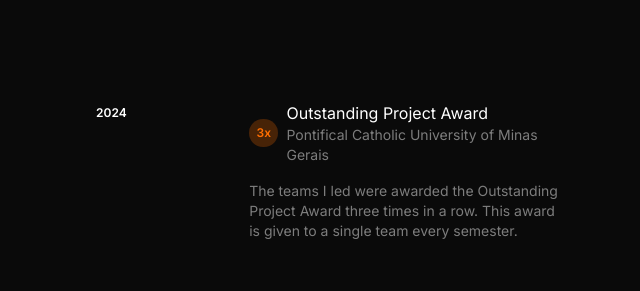
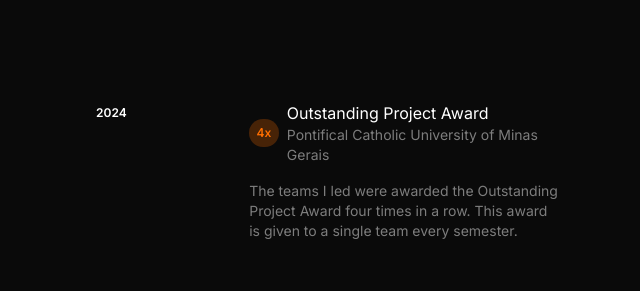
Before and after one commit to lucaazalim/azal.im, a Next.js app: page / in a window 1280 px wide. Shown: the part 2860-3151 px from the top of the page, without its empty margins (511-1151 px from the left). Built offline with nearby package versions, Linux system fonts and the light colour scheme.

Commit message:
Updating "Outstanding Project Award" award count.

```diff
--- a/app/_components/sections/Awards.tsx
+++ b/app/_components/sections/Awards.tsx
@@ -1,5 +1,5 @@
+import Item from "@/app/_components/Item";
 import SectionTitle from "@/app/_components/SectionTitle";
-import Item from "@/app/_components/Item";
 
 export default function Awards() {
   return (
@@ -23,11 +23,11 @@ export default function Awards() {
         date="2024"
         title="Outstanding Project Award"
         subtitle="Pontifical Catholic University of Minas Gerais"
-        badge="3x"
+        badge="4x"
         link="https://www.linkedin.com/posts/lucaazalim_certificado-de-destaque-acad%C3%AAmico-1%C2%BA2024-activity-7229986810079133697-1JQx?utm_source=share&utm_medium=member_desktop"
       >
         <p>
-          The teams I led were awarded the Outstanding Project Award three times
+          The teams I led were awarded the Outstanding Project Award four times
           in a row. This award is given to a single team every semester.
         </p>
       </Item>
```
